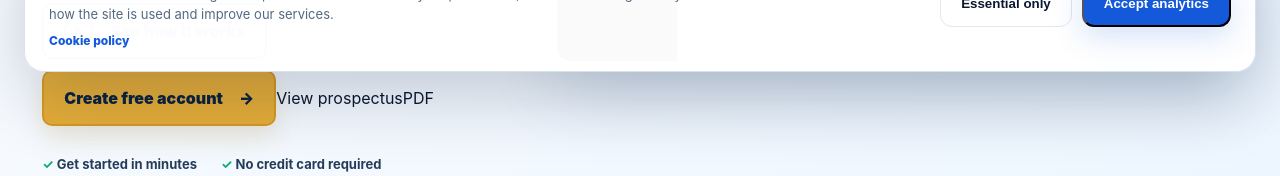
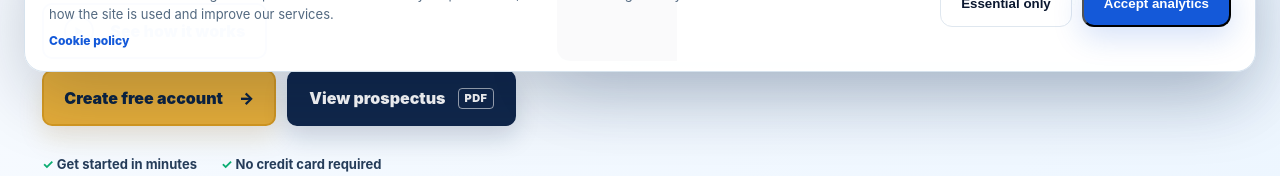
Before and after one commit to rpgexcellence/rpg-excellence, a Next.js app: page /en in a window 1280 px wide. Shown: the part 704-880 px from the top of the page. Built offline with nearby package versions, Linux system fonts and the light colour scheme; no server answers.

Commit message:
Add styles for home account prospectus
Added styles for home account prospectus layout and CTA.

```diff
--- a/app/globals.css
+++ b/app/globals.css
@@ -3235,3 +3235,41 @@ a {
     font-size: 36px;
   }
 }
+
+/* Public prospectus alongside the homepage account button. */
+.homeAccountProspectusRow {
+  display: flex;
+  flex: 0 0 100%;
+  flex-wrap: wrap;
+  align-items: stretch;
+  gap: 11px;
+}
+.homeProspectusCta {
+  display: inline-flex;
+  align-items: center;
+  justify-content: center;
+  gap: 12px;
+  min-height: 56px;
+  padding: 0 20px;
+  border: 2px solid #10274b;
+  border-radius: 10px;
+  background: #10274b;
+  color: #fff;
+  font-weight: 900;
+  text-decoration: none;
+  box-shadow: 0 12px 24px rgba(16, 39, 75, 0.15);
+}
+.homeProspectusCta:hover { background: #1b3b68; border-color: #1b3b68; }
+.homeProspectusCta:focus-visible { outline: 3px solid #1762ef; outline-offset: 4px; }
+.homeProspectusBadge {
+  padding: 3px 6px;
+  border: 1px solid rgba(255, 255, 255, 0.6);
+  border-radius: 4px;
+  font-size: 11px;
+  letter-spacing: 0.04em;
+  line-height: 1.2;
+}
+@media (max-width: 760px) {
+  .homeAccountProspectusRow { display: grid; grid-template-columns: minmax(0, 1fr); }
+  .homeAccountProspectusRow > a { width: 100%; box-sizing: border-box; }
+}
```
